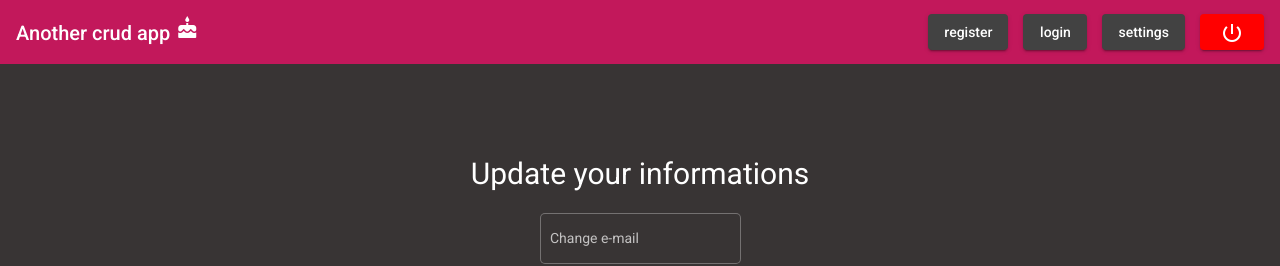
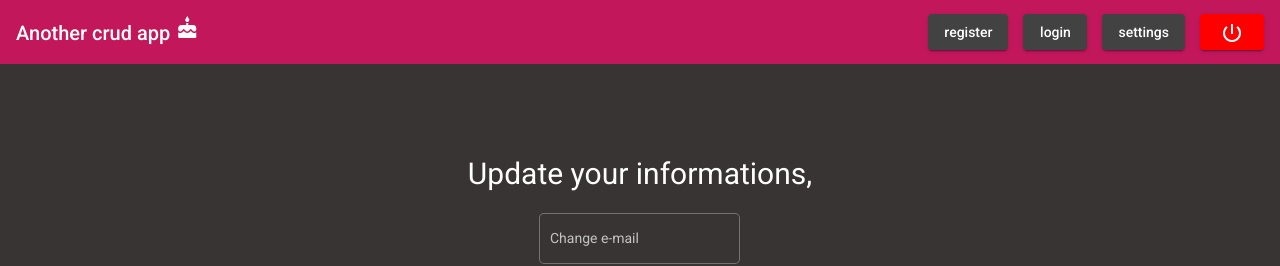
Before and after one commit to oDs1337/register-login-crud, an Angular app: page /settings in a window 1280 px wide. Shown: the top 266 px of the page. Built offline with nearby package versions, Linux system fonts and the light colour scheme.

Commit message:
some fixes

```diff
--- a/src/app/services/accounts.service.ts
+++ b/src/app/services/accounts.service.ts
@@ -9,8 +9,8 @@ import { Injectable } from '@angular/core';
 export class AccountsService {
 
   #users: Account[] = [];
-  #currentUserInfo!: Account;
-  #databaseUrl = "https://register-login-crud-default-rtdb.europe-west1.firebasedatabase.app/registeredUsers.json";
+  #currentUserInfo?: Account;
+  #databaseUrl = "https://register-login-crud-default-rtdb.europe-west1.firebasedatabase.app/registeredUsers.json/";
 
   constructor(private http: HttpClient) { }
 
@@ -41,6 +41,7 @@ export class AccountsService {
     .subscribe((res => {
         this.#users = Object.keys(res).map(element => {
           let user = res[element];
+          console.log();
           return user;
         })
     }))
--- a/src/app/settings/settings.component.html
+++ b/src/app/settings/settings.component.html
@@ -1,6 +1,6 @@
 <div class="form">
   <div class="form_title">
-    <span>Update your informations</span>
+    <span>Update your informations, {{currentUser?.name}}</span>
   </div>
   <form [formGroup]="manageForm" (ngSubmit)="onSubmit(manageForm.value)">
     <div class="form_email">
--- a/src/app/settings/settings.component.ts
+++ b/src/app/settings/settings.component.ts
@@ -12,10 +12,11 @@ export class SettingsComponent implements OnInit {
 
   constructor(private fb: FormBuilder, private accountService: AccountsService) { }
 
-  isEmailDisabled = false;
+  currentUser?: Account;
   manageForm!: FormGroup;
 
   ngOnInit(): void {
+    this.currentUser = this.accountService.getCurrentUserInfo();
     this.manageForm = this.fb.group({
       email: ['',[
         Validators.email
```
